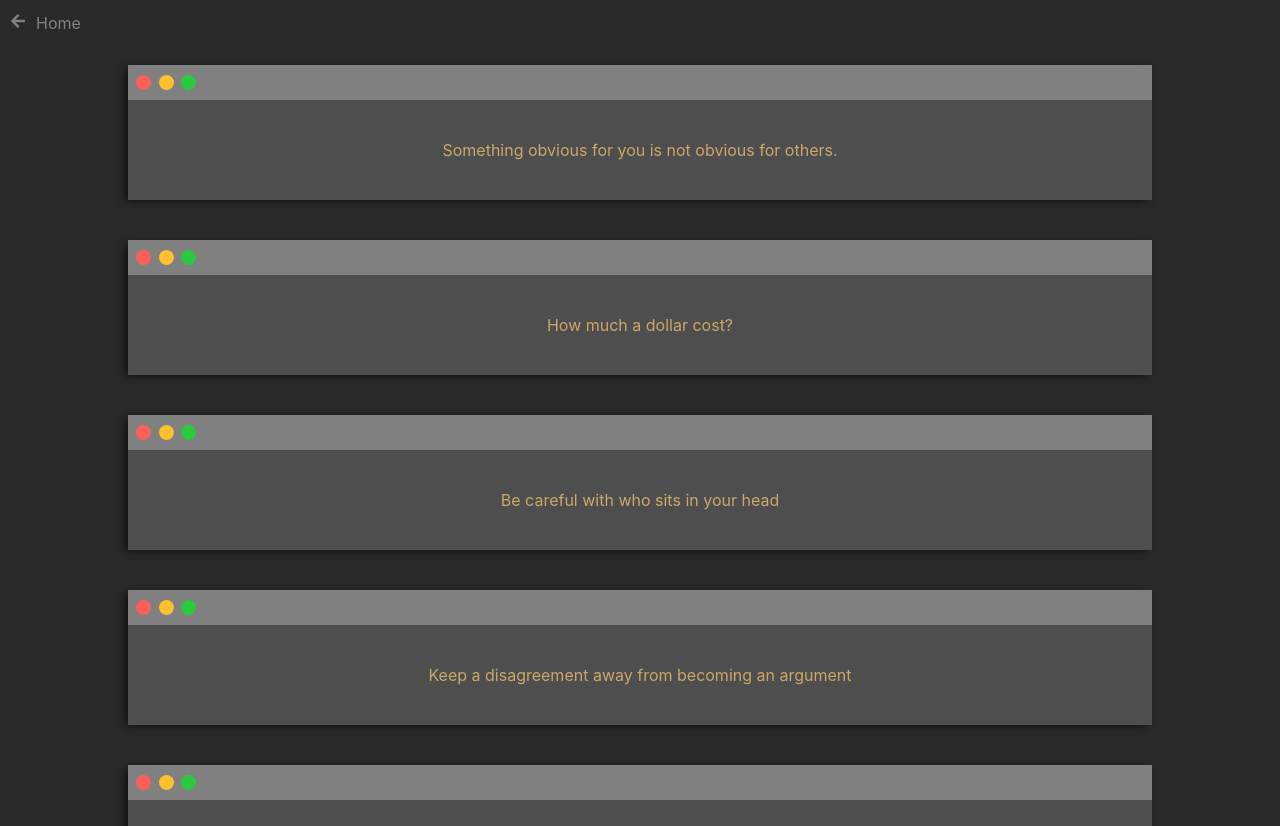
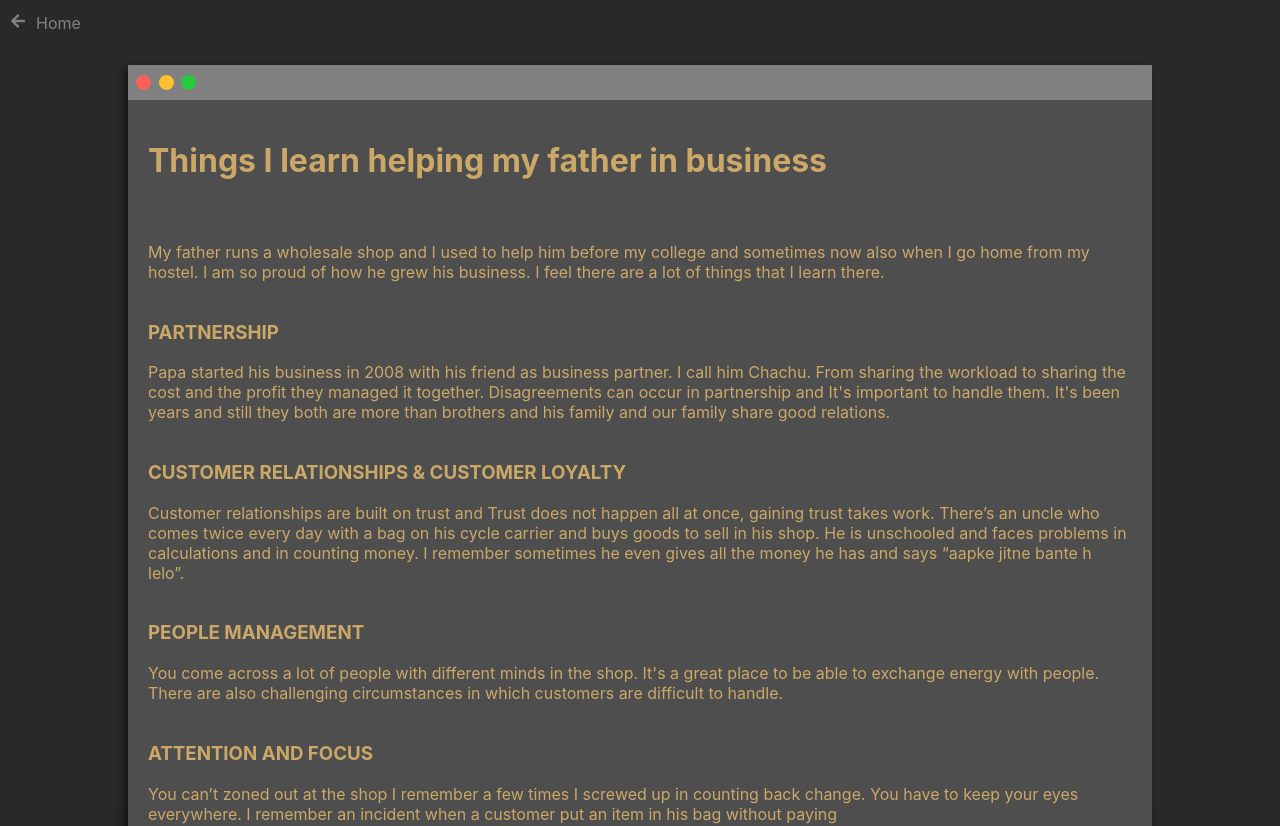
Before and after one commit to tusharpasricha/tushar_pasricha, a React (Create React App) app: page /post in a window 1280 px wide. Shown: the top 826 px of the page. Built offline with nearby package versions, Linux system fonts and the light colour scheme.

Commit message:
Added a post

```diff
--- a/package.json
+++ b/package.json
@@ -3,9 +3,10 @@
   "version": "0.1.0",
   "private": true,
   "dependencies": {
-    "@testing-library/jest-dom": "^5.16.2",
+    "@testing-library/jest-dom": "^5.16.5",
     "@testing-library/react": "^12.1.3",
     "@testing-library/user-event": "^13.5.0",
+    "framer-motion": "^8.2.4",
     "react": "^17.0.2",
     "react-animations": "^1.0.0",
     "react-dom": "^17.0.2",
--- a/src/components/main/code.js
+++ b/src/components/main/code.js
@@ -1,8 +1,12 @@
 import React from 'react';
 import classes from './code.module.css'
 
+
+
 const Code = () => {
   return (
+    <>
+
     <div className={classes.outer}>
 
     <div className={classes.safari}>
@@ -26,6 +30,8 @@ const Code = () => {
 
 
     </div>
+
+    </>
   )
 }
 
--- a/src/components/pages/post.js
+++ b/src/components/pages/post.js
@@ -31,12 +31,51 @@ const Post = () => {
             </div>
             <div className={classes.text}>
                 <div>
-                 <text className={classes.textorange}>Something obvious for you is not obvious for others.</text>
+                 <text className={classes.textorange}>
+                 <br></br>
+                 <h1> Things I learn helping my father in business</h1>
+
+                 <br></br>
+                 <br></br>
+My father runs a wholesale shop and I used to help him before my college and sometimes now also when I go home from my hostel.
+I am so proud of how he grew his business.
+I feel there are a lot of things that I learn there.
+<br></br>
+<br></br>
+<h3>PARTNERSHIP</h3>
+
+Papa started his business in 2008 with his friend as business partner.
+I call him Chachu.
+From sharing the workload to sharing the cost and the profit they managed it together. Disagreements can occur in partnership and It's important to handle them.
+It's been years and still they both are more than brothers and his family and our family share good relations.
+<br></br>
+<br></br>
+<h3>CUSTOMER RELATIONSHIPS & CUSTOMER LOYALTY</h3>
+
+Customer relationships are built on trust and Trust does not happen all at once, gaining trust takes work.
+There’s an uncle who comes twice every day with a bag on his cycle carrier and buys goods to sell in his shop.  He is unschooled and faces problems in calculations and in counting money. I remember sometimes he even gives all the money he has and says “aapke jitne bante h lelo”.
+<br></br>
+<br></br>
+
+<h3>PEOPLE MANAGEMENT</h3>
+
+You come across a lot of people with different minds in the shop. It's a great place to be able to exchange energy with people.
+There are also challenging circumstances in which customers are difficult to handle.
+<br></br>
+<br></br>
+<h3>ATTENTION AND FOCUS</h3>
+
+You can’t zoned out at the shop
+I remember a few times I screwed up in counting back change.
+You have to keep your eyes everywhere.
+I remember an incident when a customer put an item in his bag without paying
+<br></br>
+                </text>
                 </div>
 
             </div>
     </div>
-    <div className={classes.postsafari}>
+    {/* <div className={classes.postsafari}>
             <div className={classes.nav}>
 
                 <div className={classes.circle}>
@@ -141,7 +180,7 @@ const Post = () => {
                 </div>
 
             </div>
-    </div>
+    </div> */}
 
 
 
--- a/src/components/pages/post.module.css
+++ b/src/components/pages/post.module.css
@@ -24,6 +24,7 @@
     background-color: #292929;
 
 
+
 }
 .postsafari {
    width: 80%;
@@ -37,6 +38,7 @@
     -moz-box-shadow: -4px 2px 10px -2px rgba(0,0,0,0.76);
     margin-top: 20px;
     margin-bottom: 20px;
+
 }
 
 .nav {
@@ -81,13 +83,14 @@
     display: flex;
     justify-content: center;
     align-items: center;
-    text-align: center;
-    height: 100px;
+    /* text-align: center; */
+    /* height: 1000px; */
     background-color: #4e4e4e;
     color: white;
     padding-left: 20px;
     padding-right: 20px;
     color: #e1eaed;
+    padding-bottom: 30px;
 }
 .textblue{
     color: rgb(25, 138, 208);
```
Also changed, not shown: 1 other file (tests, documents, lock files or other folders).
